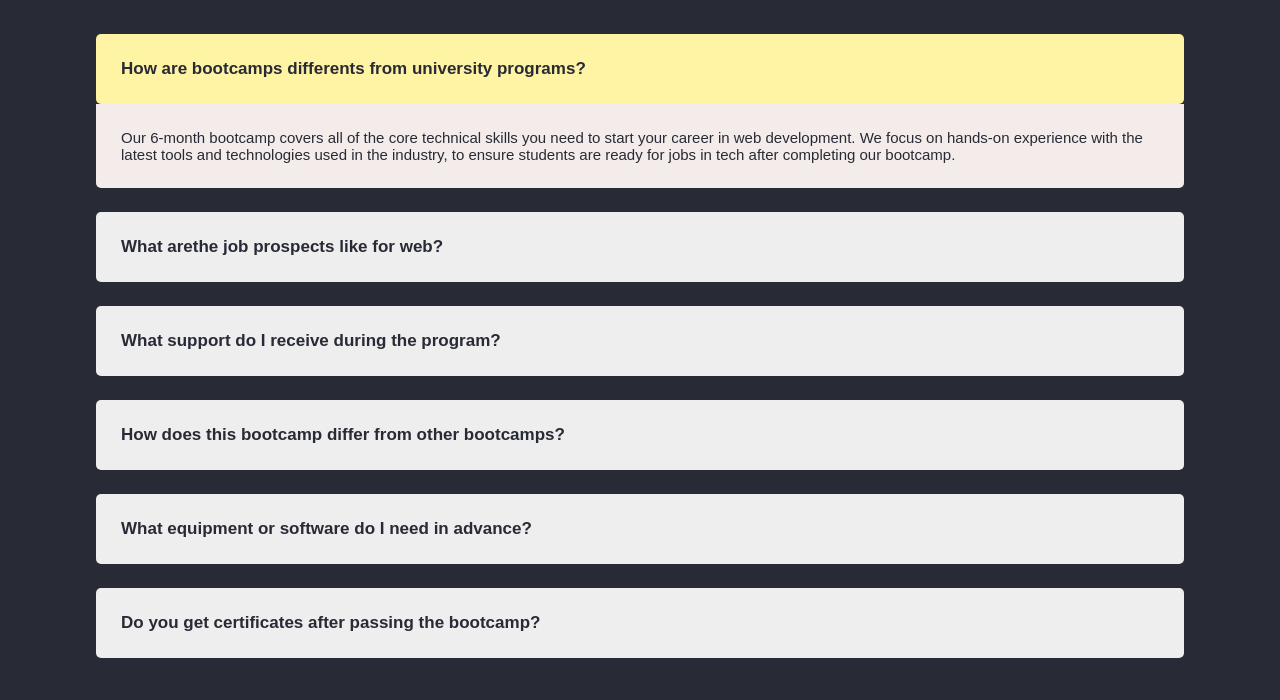
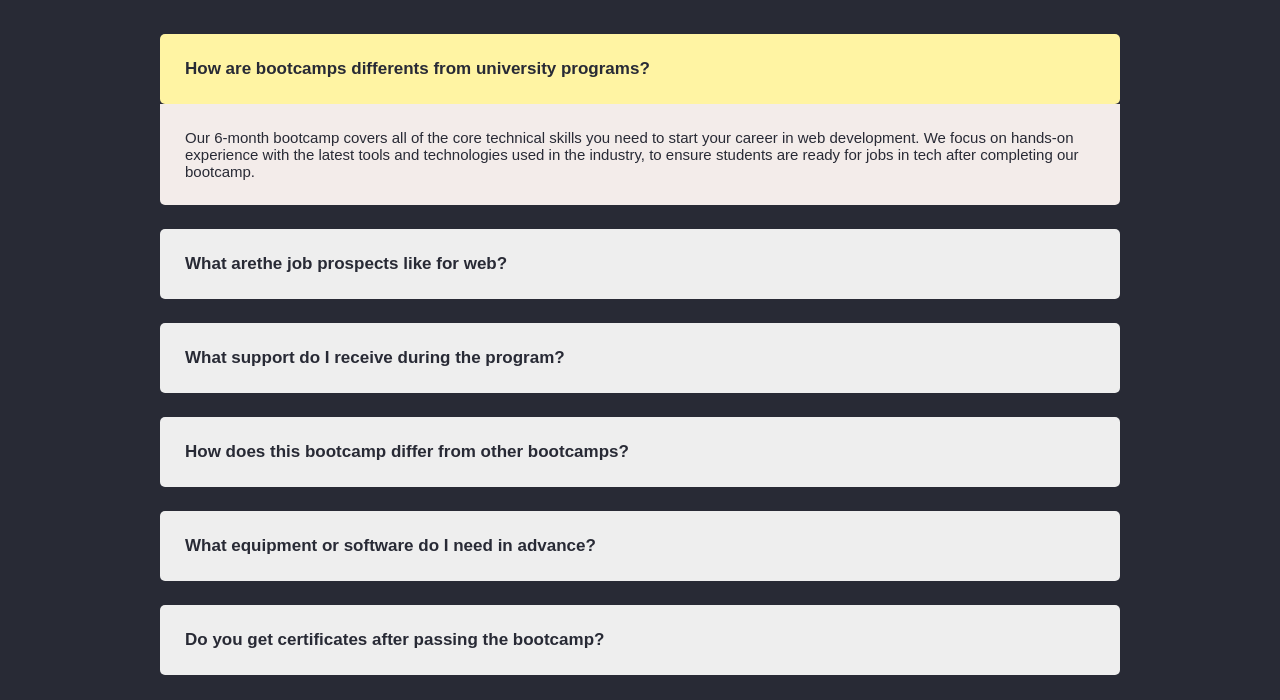
Before and after one commit to solana-ametista/solana-ametista.github.io, a plain HTML site: page index.html in a window 1280 px wide. Both pictures are taken after a click on the button "How are bootcamps differents from university programs?". Shown: the part 76-776 px from the top of the page. Drawn offline with Linux system fonts and the light colour scheme.

Commit message:
tamanho do botão diminuido

```diff
--- a/style.css
+++ b/style.css
@@ -51,7 +51,7 @@ a:hover { color:rgb(5, 152, 98); }
     color: #444;
     cursor: pointer;
     padding: 18px;
-    width: 85%;
+    width: 75%;
     border: transparent;
     border-top-right-radius: 5px;
     border-bottom-left-radius: 5px;
@@ -72,7 +72,7 @@ a:hover { color:rgb(5, 152, 98); }
     -webkit-text-fill-color: rgb(40, 42, 53);
     text-align: left;
     padding: 0 18px;
-    width: 85%;
+    width: 75%;
     display: none;
     overflow: hidden;
     background-color: rgb(243, 236, 234);
```
